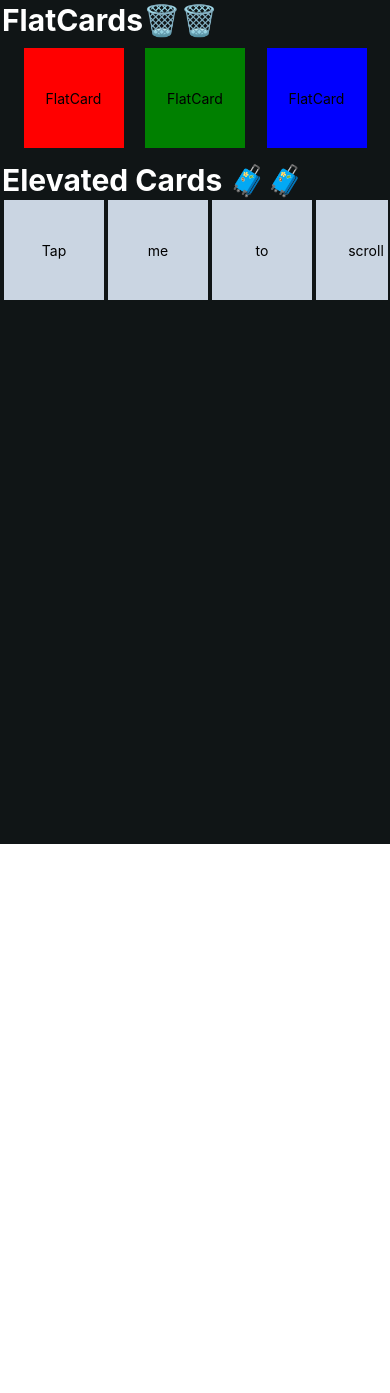
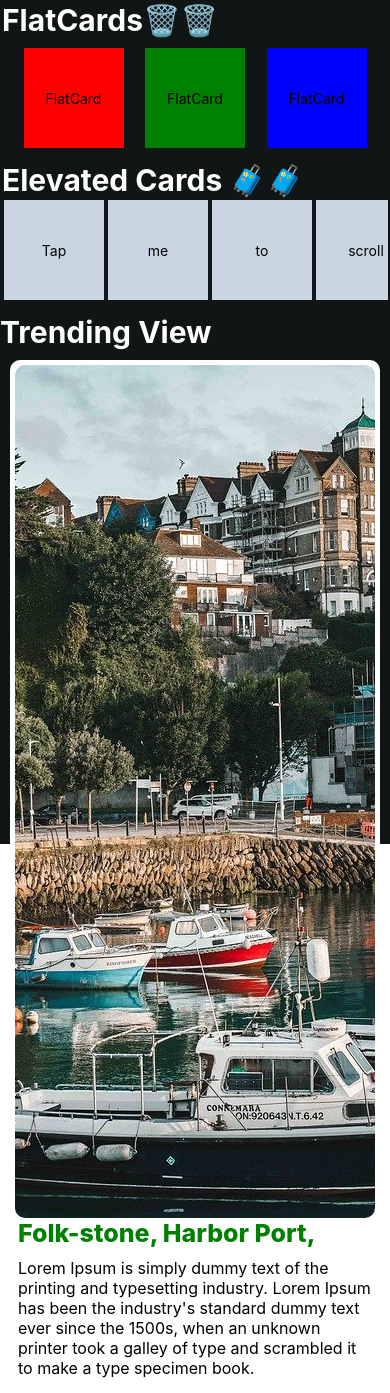
Before and after one commit to Arunendrasingh/React-Native-Learning, a React Native app: screen / in a window 390 px wide. Before the commit the page ends 844 px from the top, so only its background shows below. Built offline with nearby package versions, Linux system fonts and the light colour scheme.

Commit message:
Added Card in detail.

```diff
--- a/App.js
+++ b/App.js
@@ -4,6 +4,8 @@ import React from "react";
 import { ScrollView, StyleSheet, Text, View } from "react-native";
 import FlatCard from "./components/FlatCard";
 import ElevatedCard from "./components/ElevatedCard";
+import BlogCard from "./components/BlogCard";
+import Card from "./components/Card";
 
 
 
@@ -39,6 +41,10 @@ function App() {
 
 
         {/* Card View */}
+        <View style={{marginVertical: 10}}>
+            <Text style={styles.textStyle}>Trending View</Text>
+            <Card />
+        </View>
 
     </View >
 }
--- /dev/null
+++ b/components/BlogCard.js
@@ -0,0 +1,14 @@
+import { StyleSheet, Text, View } from 'react-native'
+import React from 'react'
+
+const BlogCard = () => {
+  return (
+    <View>
+      <Text>BlogCard</Text>
+    </View>
+  )
+}
+
+export default BlogCard
+
+const styles = StyleSheet.create({})
--- /dev/null
+++ b/components/Card.js
@@ -0,0 +1,43 @@
+import { Image, StyleSheet, Text, View } from 'react-native'
+import React from 'react'
+
+const Card = () => {
+  return (
+    <View style={styles.container}>
+      <Image source={require('../assets/images/Folkstone_Harbor_Port_image.jpg')} style={styles.image} resizeMode='fit' />
+      <View style={styles.cardBody}>
+        <Text style={styles.cardTitle}>Folk-stone, Harbor Port,</Text>
+        <Text style={styles.cardBodyText}>Lorem Ipsum is simply dummy text of the printing and typesetting industry. Lorem Ipsum has been the industry's standard dummy text ever since the 1500s, when an unknown printer took a galley of type and scrambled it to make a type specimen book.</Text>
+      </View>
+    </View>
+  )
+}
+
+export default Card
+
+const styles = StyleSheet.create({
+  container: {
+    margin: 10,
+    borderRadius: 10,
+    padding: 5,
+    backgroundColor: "#ffffff"
+  },
+  image: {
+    width: "100%",
+    height: undefined,
+    aspectRatio: 1.5,
+    borderRadius: 10,
+  },
+  cardTitle: {
+    fontSize: 25,
+    color: "green",
+    fontWeight: "800"
+  },
+  cardBody: {
+    marginHorizontal: 3
+  },
+  cardBodyText: {
+    marginTop: 10,
+    fontSize: 16
+  }
+})
```
Also changed, not shown: assets/images/Folkstone_Harbor_Port_image.jpg (added), assets/images/school.jpg (added).
